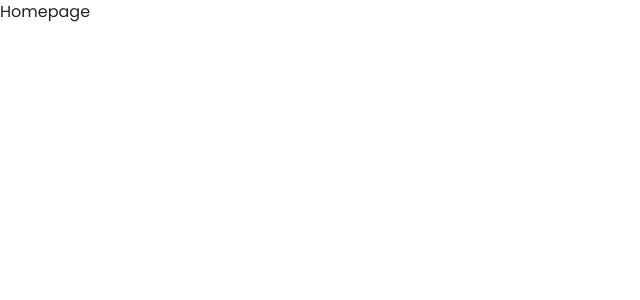
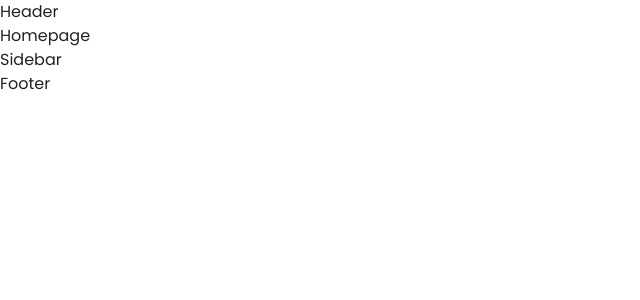
Before and after one commit to ncduy1105/shopReact, a React (Create React App) app: page / in a window 1280 px wide. Shown: the top 300 px of the page, without its empty margins (0-640 px from the left). Built offline with nearby package versions, Linux system fonts and the light colour scheme; the HTML template or start-up script is replaced by a standard one.

Commit message:
Add routes

```diff
--- a/src/App.jsx
+++ b/src/App.jsx
@@ -10,10 +10,13 @@ const App = () => {
   return (
     <div className="overflow-hidden">
       <Router>
+        <Header />
         <Routes>
           <Route path="/" element={<Home />} />
           <Route path="/product/:id" element={<ProductDetails />} />
         </Routes>
+        <Sidebar />
+        <Footer />
       </Router>
     </div>
   );
```
